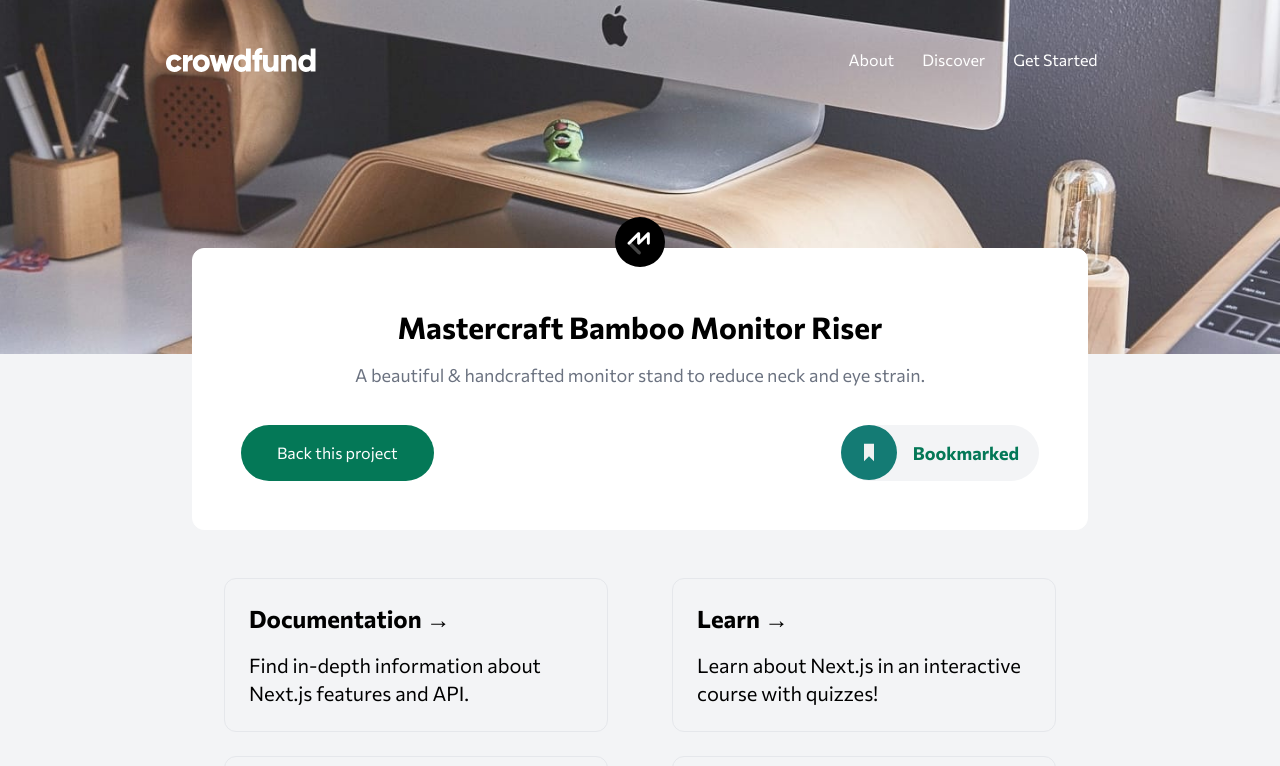
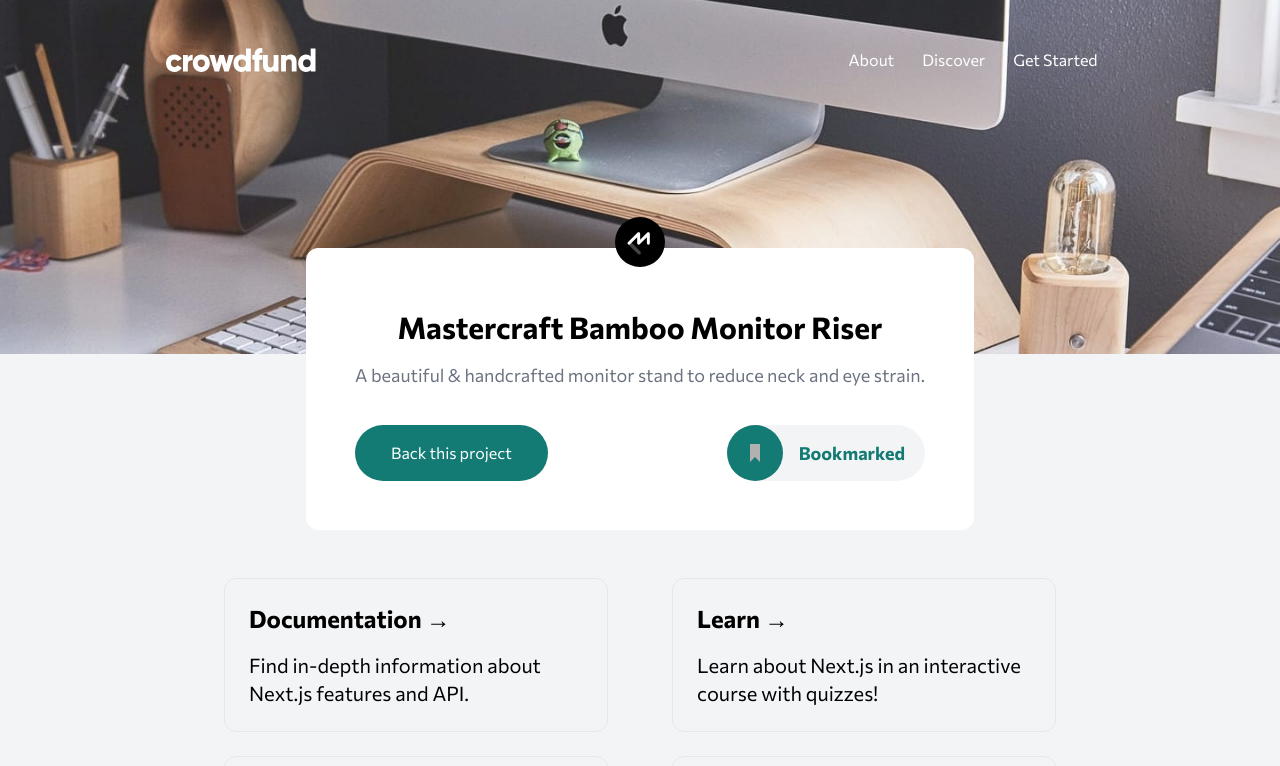
Before and after one commit to AhmedEldessouki/next-app, a Next.js app: page / in a window 1280 px wide. Shown: the top 766 px of the page. Built offline with nearby package versions, Linux system fonts and the light colour scheme.

Commit message:
success card and css config

```diff
--- a/components/Card.tsx
+++ b/components/Card.tsx
@@ -1,13 +1,7 @@
-
-export default function Card() {
-    return (
-        <div
-        className="p-6 mt-6 text-left border w-96 rounded-xl hover:text-blue-600 focus:text-blue-600"
-        >
-            <h3 className="text-2xl font-bold">Examples &rarr;</h3>
-            <p className="mt-4 text-xl">
-              Discover and deploy boilerplate example Next.js projects.
-            </p>
-        </div>
-    )
+export default function Card({ children }: { children: React.ReactNode }) {
+  return (
+    <div className=" p-12  border rounded-xl border-white bg-white ">
+      {children}
+    </div>
+  );
 }
--- a/components/FirstCard.tsx
+++ b/components/FirstCard.tsx
@@ -1,36 +1,66 @@
 import Image from "next/image";
+import { useState } from "react";
+import Card from "./Card";
+import SuccessModal from "./SuccessModal";
 
 export default function FirstCard() {
+  const [bookMark, setBookMark] = useState(false);
   return (
-    <div className=" w-full p-12 -mt-28 border rounded-xl border-white bg-white z-10">
+    <>
+      <div className="-mt-28  z-10 relative max-w-screen-md">
+        <Card>
           <div className="relative -top-20">
-        <Image src="/logo-mastercraft.svg" alt="Logo" height={50} width={50} />
+            <Image
+              src="/logo-mastercraft.svg"
+              alt="Logo"
+              height={50}
+              width={50}
+            />
           </div>
           <div className="-mt-11">
             <h1 className="text-3xl font-bold font-commissioner">
               Mastercraft Bamboo Monitor Riser
             </h1>
-        <pre className="text-lg text-gray-500 pt-4  font-commissioner ">
-          A beautiful & handcrafted monitor stand to reduce neck and eye strain.
-        </pre>
+            <p className="text-lg text-gray-500 pt-4  font-commissioner ">
+              A beautiful & handcrafted monitor stand to reduce neck and eye
+              strain.
+            </p>
             <div className="flex my-2 justify-between mt-9  mb-0">
-          <button className="bg-green-700 text-white rounded-full p-4 px-9 ">
+              <button className="bg-primary-color-dark text-white rounded-full p-4 px-9 ">
                 Back this project
               </button>
-          <button className="flex justify-center items-center bg-gray-100 text-white rounded-full ">
-            <Image
-              src="/icon-bookmark.svg"
-              alt="Bookmark"
-              className="fill-current"
-              height={55}
-              width={56}
+              <button
+                className="flex justify-center items-center bg-gray-100 text-white rounded-full"
+                onClick={() => {
+                  setBookMark(!bookMark);
+                }}
+              >
+                <svg width="56" height="56" xmlns="http://www.w3.org/2000/svg">
+                  <g fill="none" fillRule="evenodd">
+                    <circle
+                      fill={bookMark ? "#2F2F2F" : "hsl(176, 72%, 28%)"}
+                      cx="28"
+                      cy="28"
+                      r="28"
                     />
-            <span className="text-green-700 font-bold pl-4 pr-5 text-lg">
-              Bookmarked
+                    <path fill="#B1B1B1" d="M23 19v18l5-5.058L33 37V19z" />
+                  </g>
+                </svg>
+                <span
+                  className={
+                    bookMark
+                      ? "text-gray-500 font-bold pl-4 pr-5 text-lg"
+                      : "text-primary-color-dark font-bold pl-4 pr-5 text-lg"
+                  }
+                >
+                  {bookMark ? "Bookmark" : "Bookmarked"}
                 </span>
               </button>
             </div>
           </div>
+        </Card>
       </div>
+      {/* <SuccessModal /> */}
+    </>
   );
 }
--- /dev/null
+++ b/components/SuccessModal.tsx
@@ -0,0 +1,29 @@
+import Image from "next/image";
+import Card from "./Card";
+
+export default function SuccessModal() {
+  return (
+    <>
+      <div className="bg-black  bg-opacity-50 flex flex-col items-center justify-center z-10"></div>
+      <div className=" z-20 absolute max-w-screen-sm h-96 top-1/4 right-1/4 before ">
+        <Card>
+          <div className="flex flex-col items-center justify-center gap-4">
+            <Image src="/icon-check.svg" alt="Logo" height={100} width={100} />
+
+            <h1 className="text-3xl font-bold font-commissioner pt-10">
+              Thanks for your support!
+            </h1>
+            <p className="text-lg text-gray-500 pt-4  font-commissioner pb-10">
+              Your pledge brings us one step closer to sharing Mastercraft
+              Bamboo Monitor Riser worldwide. You will get an email once our
+              campaign is completed. Got it!
+            </p>
+            <button className="bg-primary-color-moderate  text-white rounded-full p-3 px-9">
+              Got it
+            </button>
+          </div>
+        </Card>
+      </div>
+    </>
+  );
+}
--- a/pages/index.tsx
+++ b/pages/index.tsx
@@ -15,7 +15,7 @@ export default function Home() {
       </Head>
 
       <Nav />
-      <main className="flex flex-col items-center justify-center flex-1 text-center ">
+      <main className="flex flex-col items-center justify-center flex-1 text-center w-full ">
         <FirstCard />
 
         <div className="flex flex-wrap items-center justify-around max-w-4xl mt-6 sm:w-full">
--- a/styles/globals.css
+++ b/styles/globals.css
@@ -7,3 +7,10 @@
     url("https://fonts.googleapis.com/css2?family=Commissioner:wght@400;500;700&display=swap")
       format("ttf");
 }
+
+:root {
+  --primary-color-moderate: hsl(176, 50%, 47%);
+  --primary-color-dark: hsl(176, 72%, 28%);
+  --neutral-color-moderate: hsl(0, 0%, 0%);
+  --neutral-color-dark: hsl(0, 0%, 48%);
+}
--- a/tailwind.config.js
+++ b/tailwind.config.js
@@ -9,6 +9,12 @@ module.exports = {
   },
   theme: {
     extend: {
+      colors: {
+        "primary-color-moderate": "var(--primary-color-moderate)",
+        "primary-color-dark": "var(--primary-color-dark)",
+        "neutral-color-moderate": "var(--neutral-color-moderate)",
+        "neutral-color-dark": "var(--neutral-color-dark)",
+      },
       fontFamily: {
         commissioner: ['Commissioner'],
        }
@@ -24,8 +30,27 @@ module.exports = {
         padding: '0 8.9rem 0 10.4rem',
       },
     }
+    const btn = {
+      '.btn-primary-dark': {
+        background: '0 8.9rem 0 10.4rem',
+      },
+    }
+    const svgColor = {
+      '.svgColor-clicked': {
+        padding: '0 8.9rem 0 10.4rem',
+        'svg': {
 
-    addComponents(nav)
+          'circle': {
+            fill: 'hsl(176, 72%, 28%)'
+          },
+          'path': {
+            fill: '#f1f1f1'
+          }
+        }
+      },
+    }
+
+    addComponents(nav,svgColor, btn)
   })
 ],
 }
```
Also changed, not shown: public/icon-bookmark.svg, 1 other file (tests, documents, lock files or other folders). Lines whose indentation alone changed are shown as unchanged.
